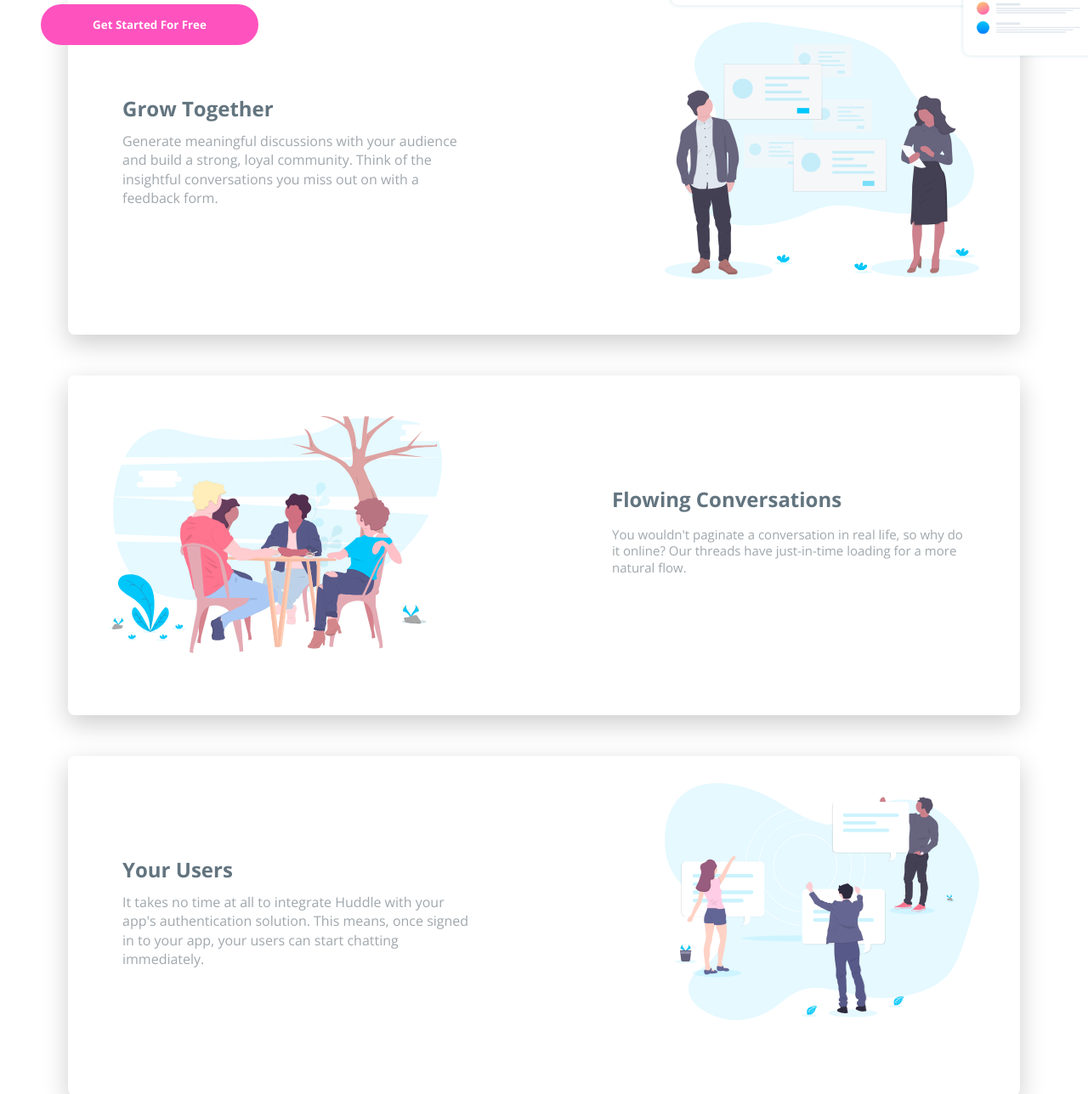
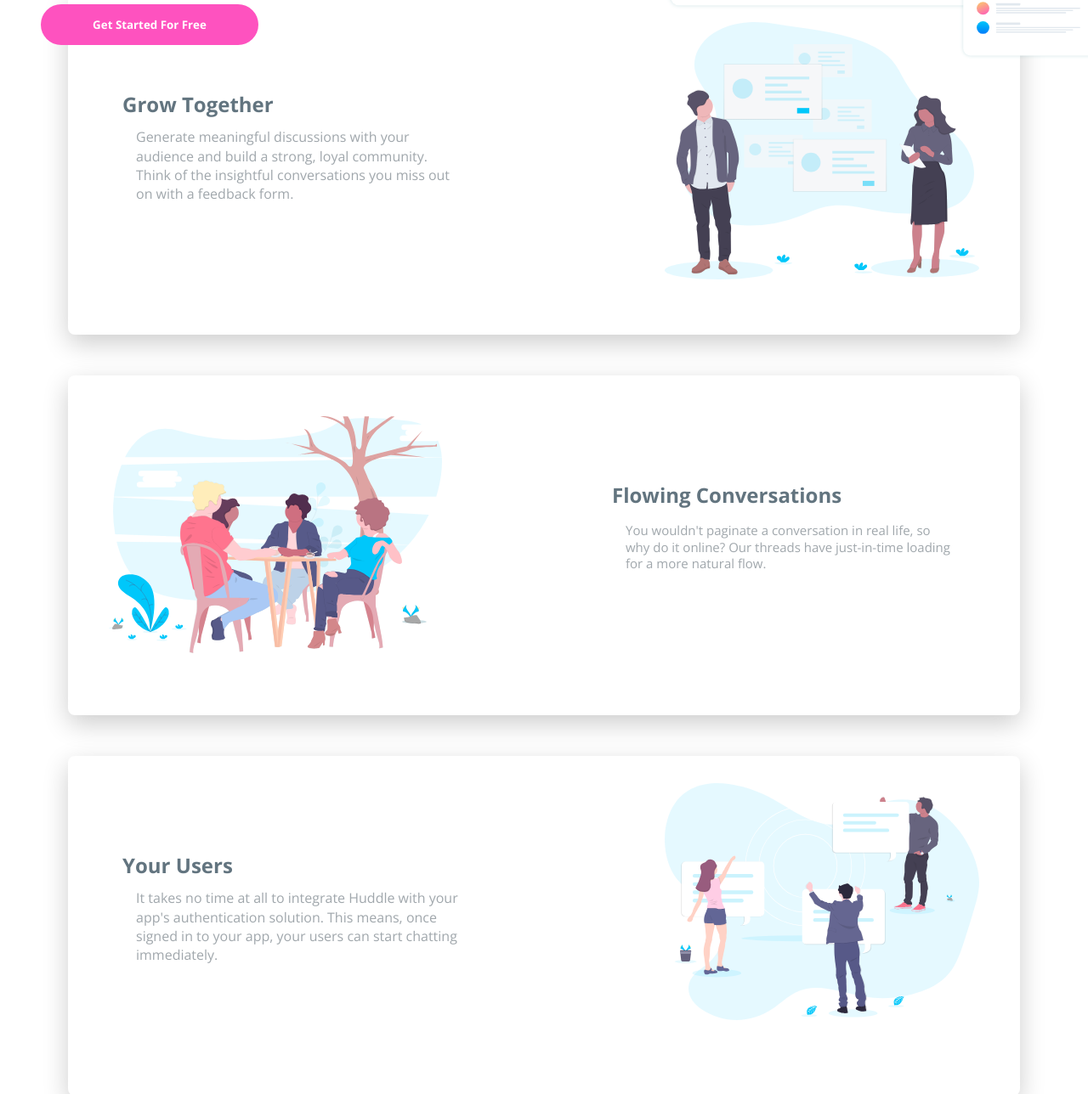
Before and after one commit to anikiyusuf/huddle-landing-page-with-alternating-feature-blocks-master, a plain HTML site: page index.html in a window 1280 px wide. Shown: the part 694-1982 px from the top of the page at 85% size. Drawn offline with nearby package versions, Linux system fonts and the light colour scheme; a web font is replaced by a local one.

Commit message:
first commit

```diff
--- a/style.css
+++ b/style.css
@@ -11,7 +11,7 @@ body{
 }
 .header{
     background-image: url(./images/bg-hero-mobile.svg);
-    height: 37rem;
+    height: 39rem;
     background-color: hsl(191, 89%, 96%);
     font-family: 'Poppins', sans-serif;
 }
@@ -42,9 +42,10 @@ body{
     margin-top: 1rem;
     font-weight: 600;
     font-size: 19px;
+    padding:0 1rem 1rem 1rem;
 }
 .header .text button{
-    margin-top: 1.4rem;
+
     border-radius: 2rem;
     padding: .5rem;
     width: 16rem;
@@ -56,7 +57,7 @@ body{
 }
 .header .text img{
     justify-items: center;
-    width: 70%;
+    width: 66%;
     margin-top: 1rem;
 
 
@@ -80,7 +81,7 @@ body{
 }
 .card-1 h2{
     text-align: center;
-    margin-top:1.3rem;
+    margin-top:1rem;
     color:hsl(203, 13%, 44%);
 }
 .card-1 p{
@@ -88,7 +89,7 @@ body{
     font-size: 18px;
     line-height: 1.4;
     color:hsl(205, 7%, 65%);
-    margin-top:.7rem;
+    padding:0 1rem 1rem 1rem;
 }
 
 .card-2{
@@ -110,7 +111,7 @@ body{
 }
 .card-2 h2{
     text-align: center;
-    margin-top:1.3rem;
+    margin-top:1rem;
     color:hsl(203, 13%, 44%);
 }
 .card-2 p{
@@ -118,7 +119,8 @@ body{
     font-size: 19.3px;
     line-height: 1.3;
     color:hsl(205, 7%, 65%);
-    margin-top:1.5rem;
+    padding:0 1rem 1rem 1rem;
+
 
 }
 
@@ -142,14 +144,15 @@ body{
 }
 .card-3 h2{
     text-align: center;
-    margin-top:1.3rem;
+    margin-top:1rem;
     color:hsl(203, 13%, 44%);
 }
 .card-3 p{
     text-align: center;
     color:hsl(205, 7%, 65%);
-    margin-top:1.5rem;
+    padding:0 1rem 1rem 1rem;
     font-size:1.3rem;
+
 
 }
 .content{
@@ -268,7 +271,8 @@ body{
     .header .text p{
         margin-top: -3rem;
         font-size: 14px;
-        padding:2rem 65rem 3rem 3rem;
+        padding:2rem 65rem 3rem 2rem;
+
     }
     .header .text button{
         margin-top: 1.4rem;
```
